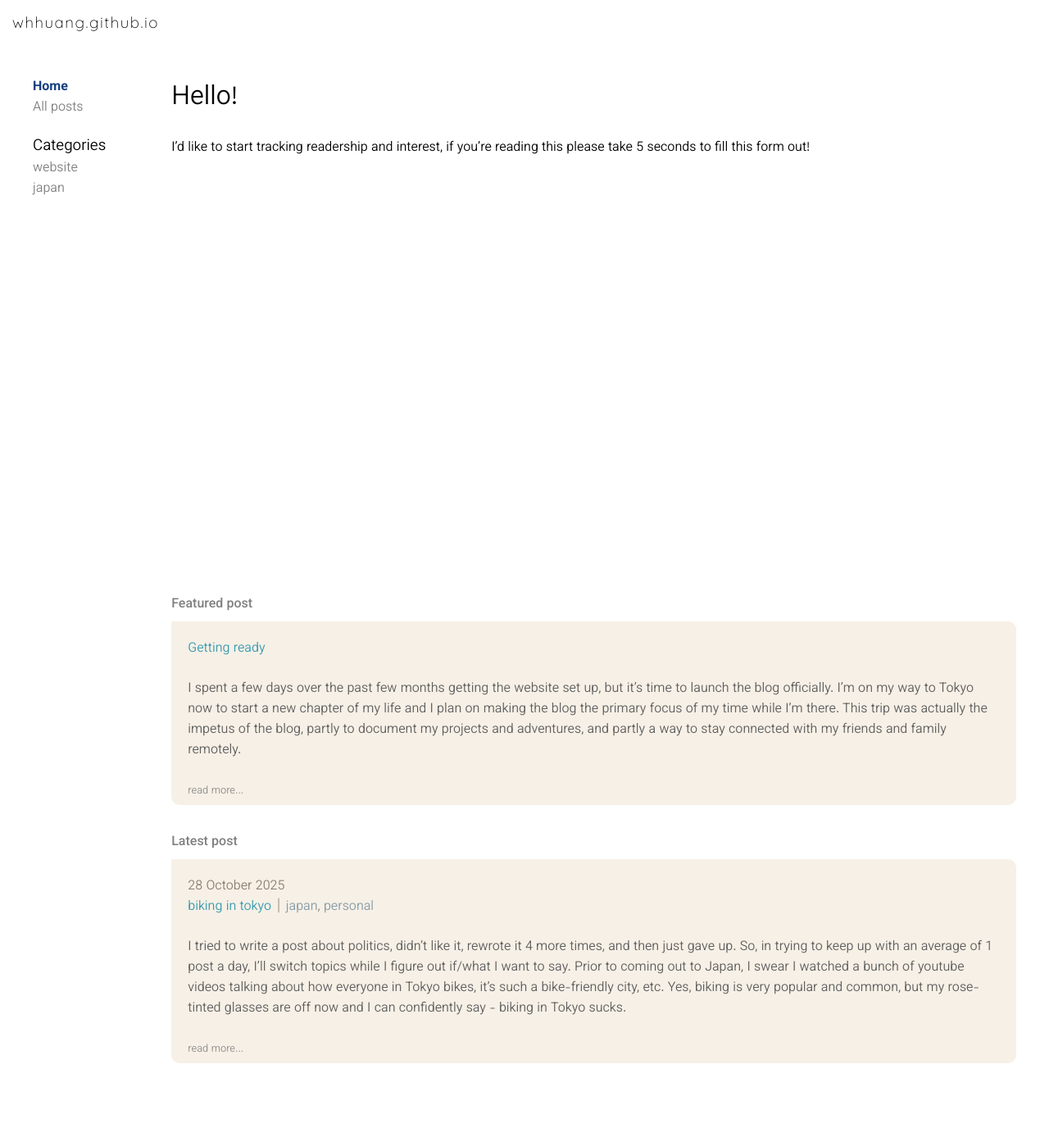
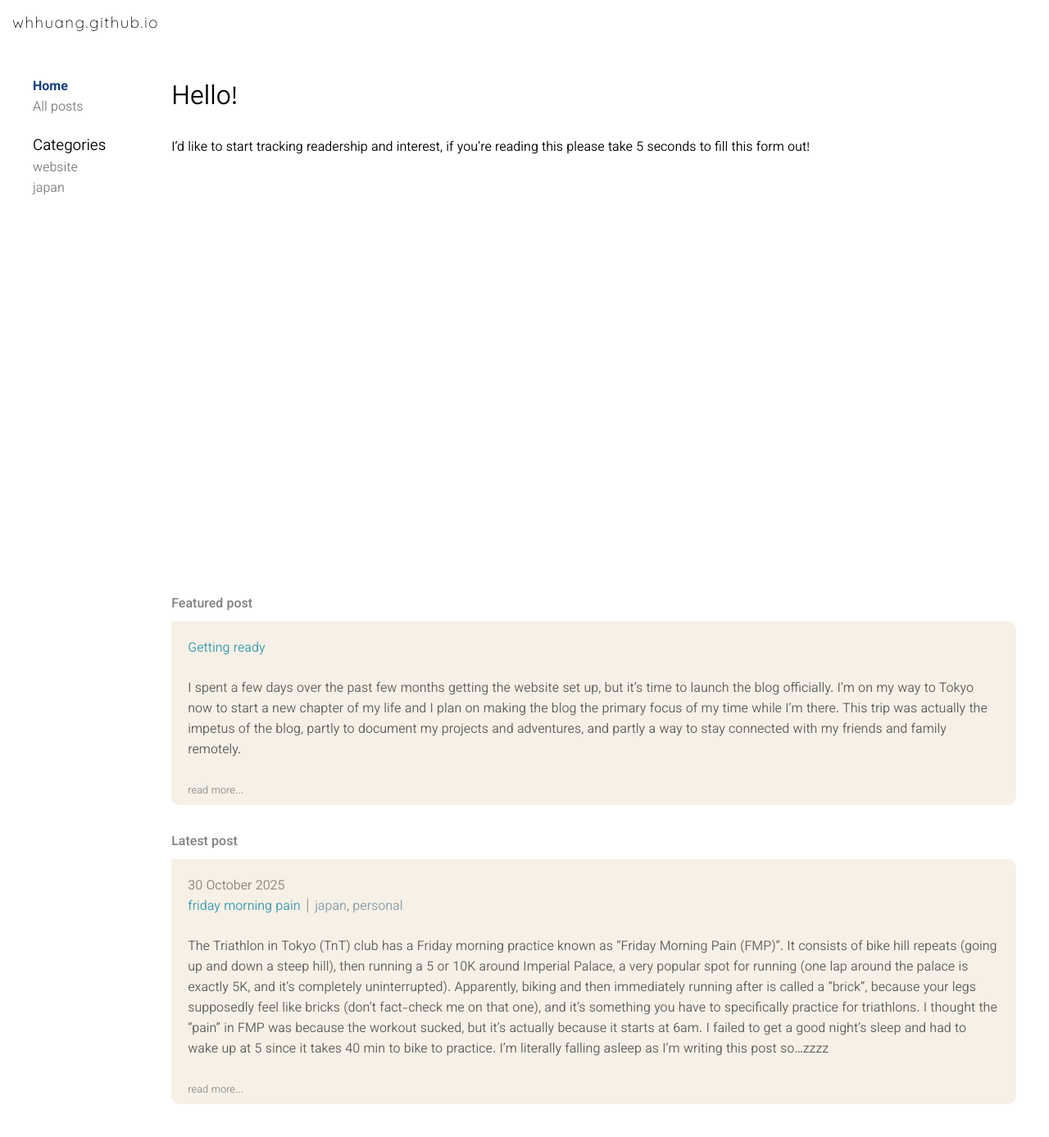
Before and after one commit to whhuang/whhuang.github.io, a Jekyll site: the page built from index.md, in a window 1280 px wide. Shown: the whole page at 82% size. Built offline with Jekyll 4.4.1, drawn with Linux system fonts in a browser that asks for light colours; a script that is not in the unit is left out; before the commit the page ends 1337 px from its top, so only the background shows below that.

Commit message:
new post

```diff
--- /dev/null
+++ b/_posts/2025-10-30-fmp.md
@@ -0,0 +1,7 @@
+---
+categories: japan personal
+title: friday morning pain
+date: 2025-10-30 23:00:00
+---
+
+The Triathlon in Tokyo (TnT) club has a Friday morning practice known as "Friday Morning Pain (FMP)". It consists of bike hill repeats (going up and down a steep hill), then running a 5 or 10K around Imperial Palace, a very popular spot for running (one lap around the palace is exactly 5K, and it's completely uninterrupted). Apparently, biking and then immediately running after is called a "brick", because your legs supposedly feel like bricks (don't fact-check me on that one), and it's something you have to specifically practice for triathlons. I thought the "pain" in FMP was because the workout sucked, but it's actually because it starts at 6am. I failed to get a good night's sleep and had to wake up at 5 since it takes 40 min to bike to practice. I'm literally falling asleep as I'm writing this post so...zzzz
```
Also changed, not shown: _posts/2025-10-27-family-trip-pt-1.md (+1 -1 lines), _posts/2025-10-29-kaiten-sushi.md (+1 -1 lines).
